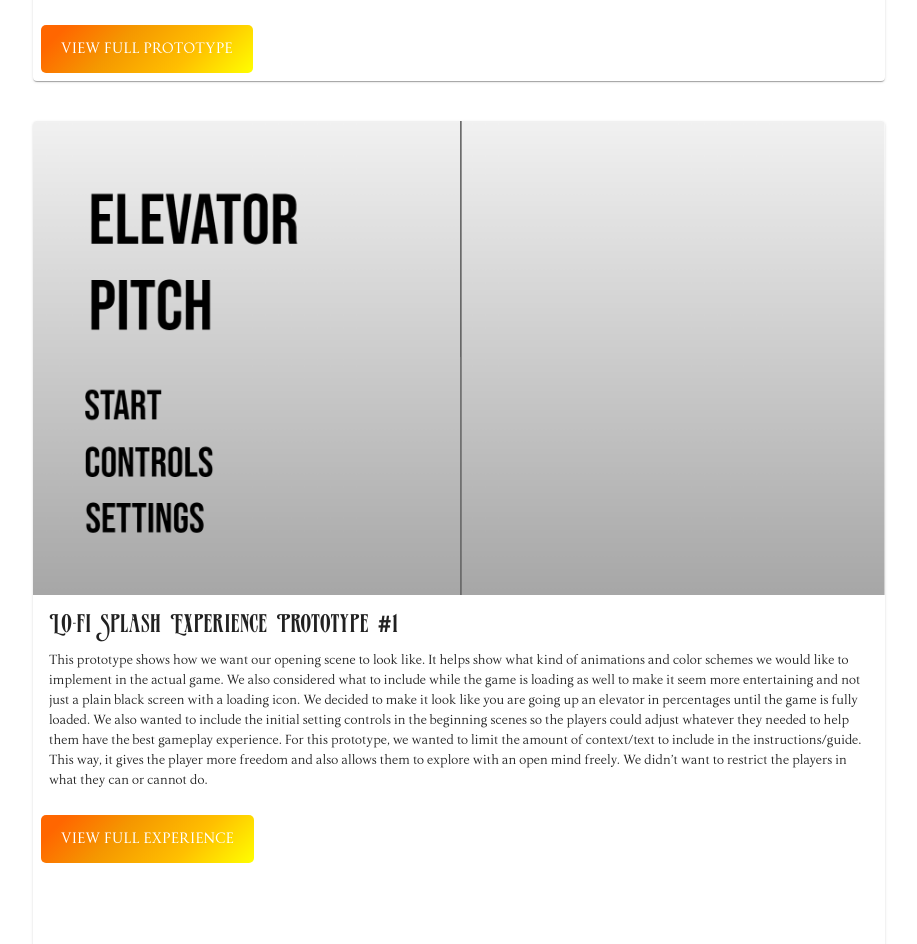
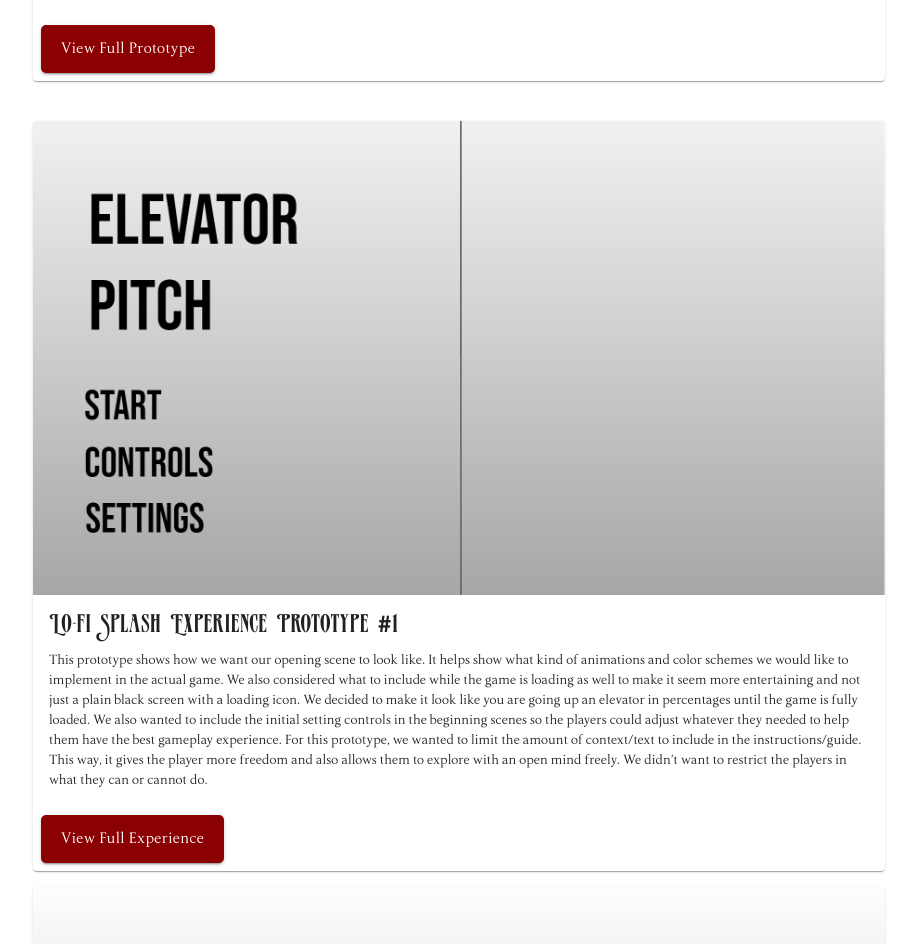
Before and after one commit to msaini26/deployment-1, a React (Create React App) app: page / in a window 1280 px wide. Shown: the part 2940-3884 px from the top of the page, without its empty margins (181-1098 px from the left). Built offline with nearby package versions, Linux system fonts and the light colour scheme.

Commit message:
consistent styling

```diff
--- a/src/App.js
+++ b/src/App.js
@@ -19,15 +19,9 @@ import "./fonts/Titania-Regular.ttf";
 import "./fonts/Book.otf";
 import "./fonts/LTSoul-Regular.otf";
 
-const gradientColors = [
-  "hsla(24, 100%, 50%, 1) 10%",
-  "hsla(37, 100%, 48%, 1) 37%",
-  "hsla(45, 100%, 50%, 1) 69%",
-  "hsla(60, 100%, 50%, 1) 100%",
-];
 
 const gradientStyle = {
-  background: `linear-gradient(135deg, ${gradientColors.join(", ")})`,
+  background: `#8B0000`,
   border: "none",
   color: "#fff",
   padding: "10px 20px",
--- a/src/SceneFlow.js
+++ b/src/SceneFlow.js
@@ -17,15 +17,9 @@ function LightBulbIcon(props) {
   );
 }
 
-const gradientColors = [
-  "hsla(24, 100%, 50%, 1) 10%",
-  "hsla(37, 100%, 48%, 1) 37%",
-  "hsla(45, 100%, 50%, 1) 69%",
-  "hsla(60, 100%, 50%, 1) 100%",
-];
 
 const gradientStyle = {
-  background: `linear-gradient(135deg, ${gradientColors.join(", ")})`,
+  background: `#8B0000`,
   border: "none",
   color: "#fff",
   padding: "10px 20px",
@@ -76,7 +70,8 @@ export default function SceneFlow() {
         </CardContent>
         <CardActions>
           <Button
-            sx={{ fontFamily: "Soul" }}
+          variant="contained"
+            sx={{ fontFamily: "Soul", textTransform: "none", }}
             style={gradientStyle}
             size="medium"
             href="https://www.figma.com/file/hJwAMEw4vAEteGg13QZVST/Scene-Flow-Prototype-1?type=whiteboard&node-id=0%3A1&t=e1mznuJ6DbGly71K-1"
@@ -134,7 +129,8 @@ export default function SceneFlow() {
         </CardContent>
         <CardActions>
           <Button
-            sx={{ fontFamily: "Soul" }}
+          variant="contained"
+            sx={{ fontFamily: "Soul", textTransform: "none",}}
             style={gradientStyle}
             size="medium"
             href="https://www.figma.com/file/To9jX7TeacyNwx92G6ZzRV/Scene-Flow-Prototype-2?type=whiteboard&node-id=1%3A2&t=LZdU8L6tSAib1JnV-1"
--- a/src/SplashExperience.js
+++ b/src/SplashExperience.js
@@ -9,15 +9,9 @@ import { Button, CardActionArea, CardActions, Stack } from "@mui/material";
 import elevator from "./assets/elevator.png";
 import elevatorTwo from "./assets/elevator2.png";
 
-const gradientColors = [
-  "hsla(24, 100%, 50%, 1) 10%",
-  "hsla(37, 100%, 48%, 1) 37%",
-  "hsla(45, 100%, 50%, 1) 69%",
-  "hsla(60, 100%, 50%, 1) 100%",
-];
 
 const gradientStyle = {
-  background: `linear-gradient(135deg, ${gradientColors.join(", ")})`,
+  background: `#8B0000`,
   border: "none",
   color: "#fff",
   padding: "10px 20px",
@@ -29,7 +23,7 @@ const gradientStyle = {
 export default function SplashExperience() {
   return (
     <Stack spacing={2} direction="column" sx={{ mb: 5 }}>
-      <Card sx={{ maxWidth: "100%", paddingBottom: '10%' }}>
+      <Card sx={{ maxWidth: "100%", }}>
         <CardMedia
           component="img"
           height="50%"
@@ -59,8 +53,9 @@ export default function SplashExperience() {
         </CardContent>
         <CardActions>
           <Button
-          sx={{fontFamily: "Soul"}}
+          variant="contained"
           style={gradientStyle}
+          sx={{ fontFamily: "Soul", textTransform: "none", }}
             size="medium"
             href="https://docs.google.com/presentation/d/1KeAFnGHqhnmGRMcILBtH0Q_eFOqnS4ww0UTovrFcXVI/edit?usp=sharing"
           >
@@ -69,7 +64,7 @@ export default function SplashExperience() {
         </CardActions>
       </Card>
 
-      <Card sx={{ maxWidth: "100%", paddingBottom: '10%' }}>
+      <Card sx={{ maxWidth: "100%", }}>
         <CardMedia
           component="img"
           height="50%"
@@ -93,8 +88,9 @@ export default function SplashExperience() {
         </CardContent>
         <CardActions>
           <Button
+          variant="contained"
           style={gradientStyle}
-          sx={{fontFamily: "Soul"}}
+          sx={{fontFamily: "Soul", textTransform: "none",}}
             size="medium"
             href="https://docs.google.com/presentation/d/1LCjqDY8Ir3v4ui2sQAnvHZahFNn-bjr8w1r-V_HJ8ws/edit?usp=sharing"
           >
```
